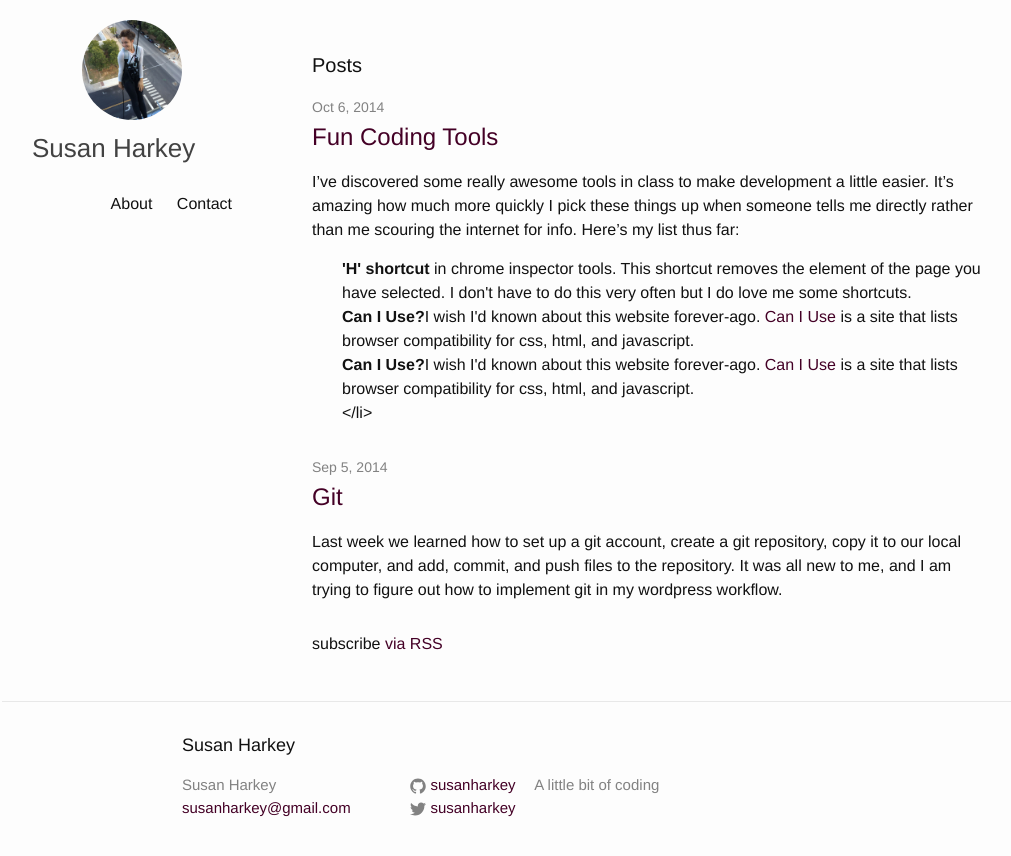
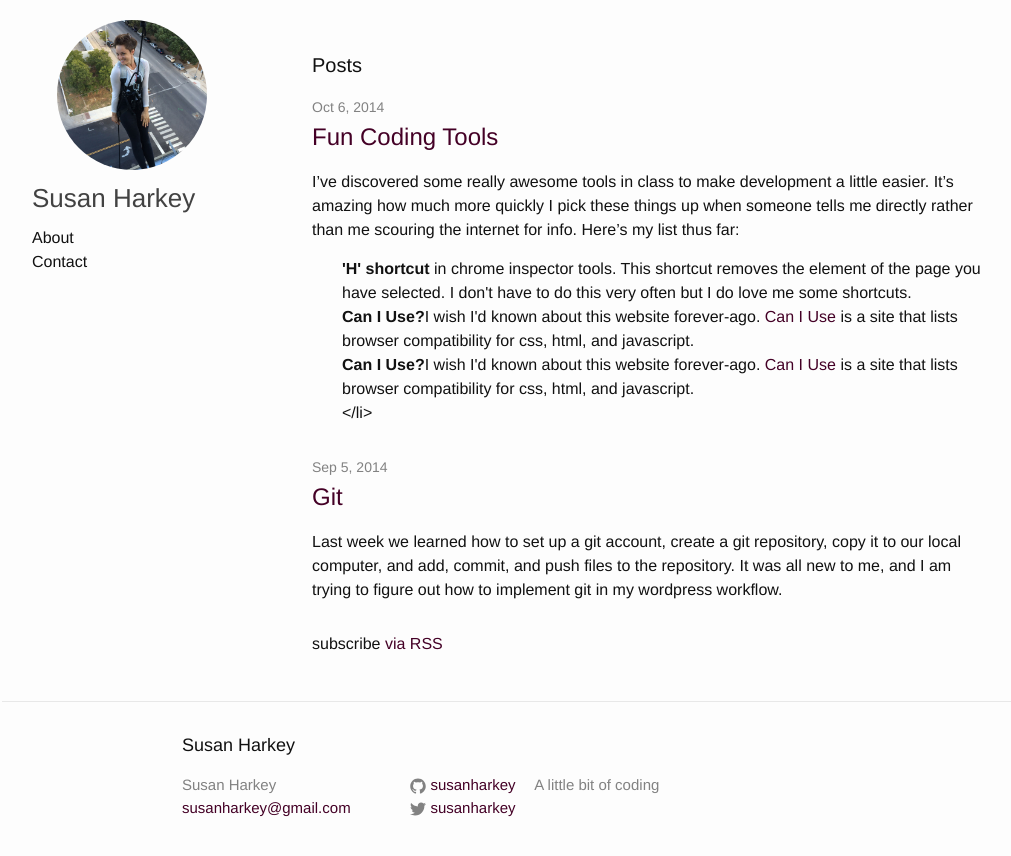
Before and after one commit to susanharkey/susanharkey.github.io, a Jekyll site: the page built from index.html, in a window 1280 px wide. Shown: the top 856 px of the page, without its empty margins (118-1129 px from the left). Built offline with Jekyll 4.4.1, drawn with Linux system fonts in a browser that asks for light colours.

Commit message:
Made nav vertical

```diff
--- a/_sass/_layout.scss
+++ b/_sass/_layout.scss
@@ -19,7 +19,6 @@
 
 .site-nav {
     line-height: 56px;
-    float: right;
 
     .menu-icon {
         display: none;
@@ -28,11 +27,6 @@
     .page-link {
         color: $text-color;
         line-height: $base-line-height;
-
-        // Gaps between nav items, but not on the first one
-        &:not(:first-child) {
-            margin-left: 20px;
-        }
     }
 
     @include media-query($on-palm) {
--- a/css/style.css
+++ b/css/style.css
@@ -9,6 +9,10 @@
 
 li {
 	list-style: none;
+}
+
+.page-link {
+	display: block;
 }
 
 .header-img {
@@ -23,9 +27,6 @@
 }
 
 @media (min-width: 600px){
-	.header-img {
-		width: 50%;
-	}
 
 	.site-header{
 		max-width: 25%;
```
